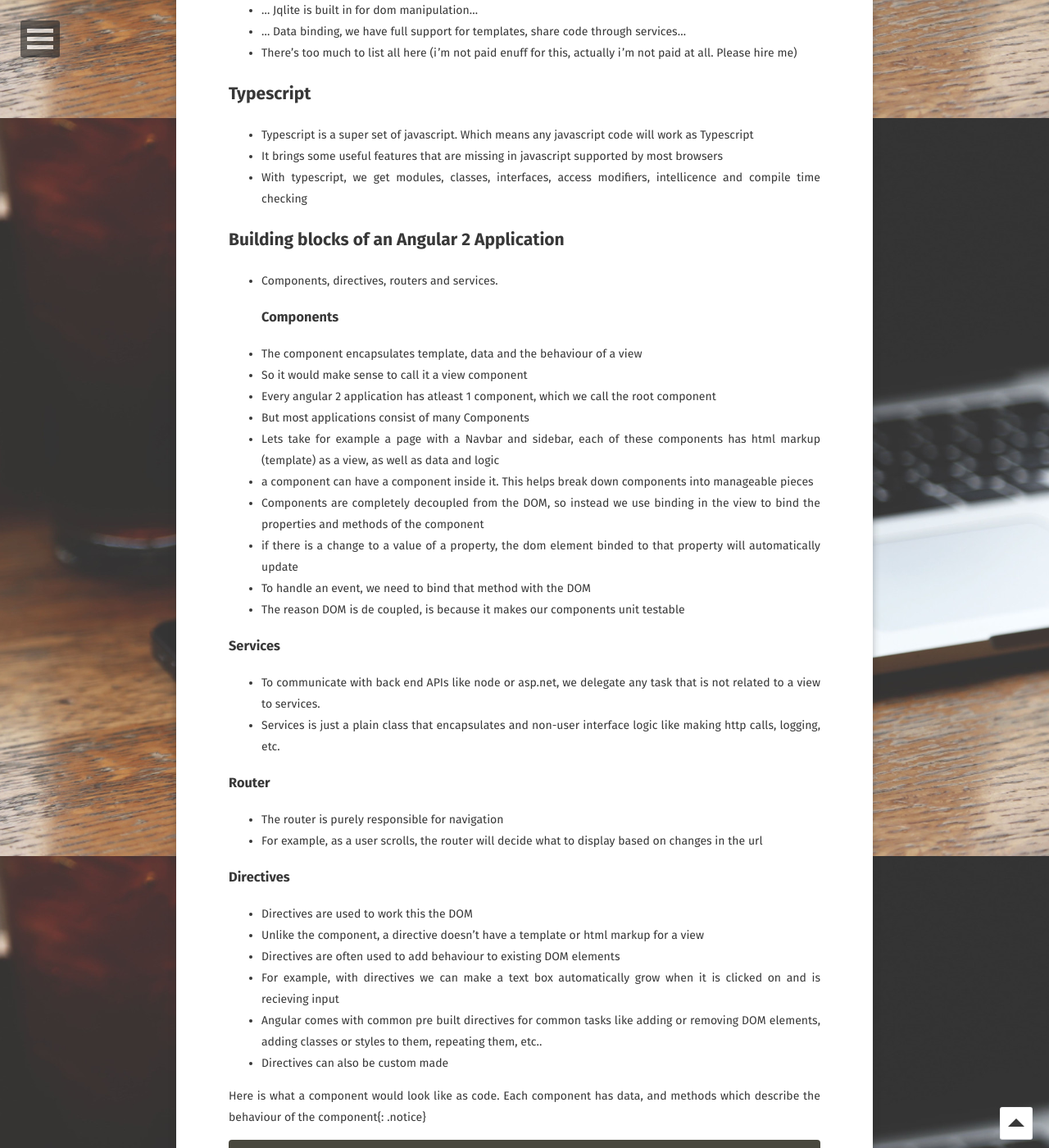
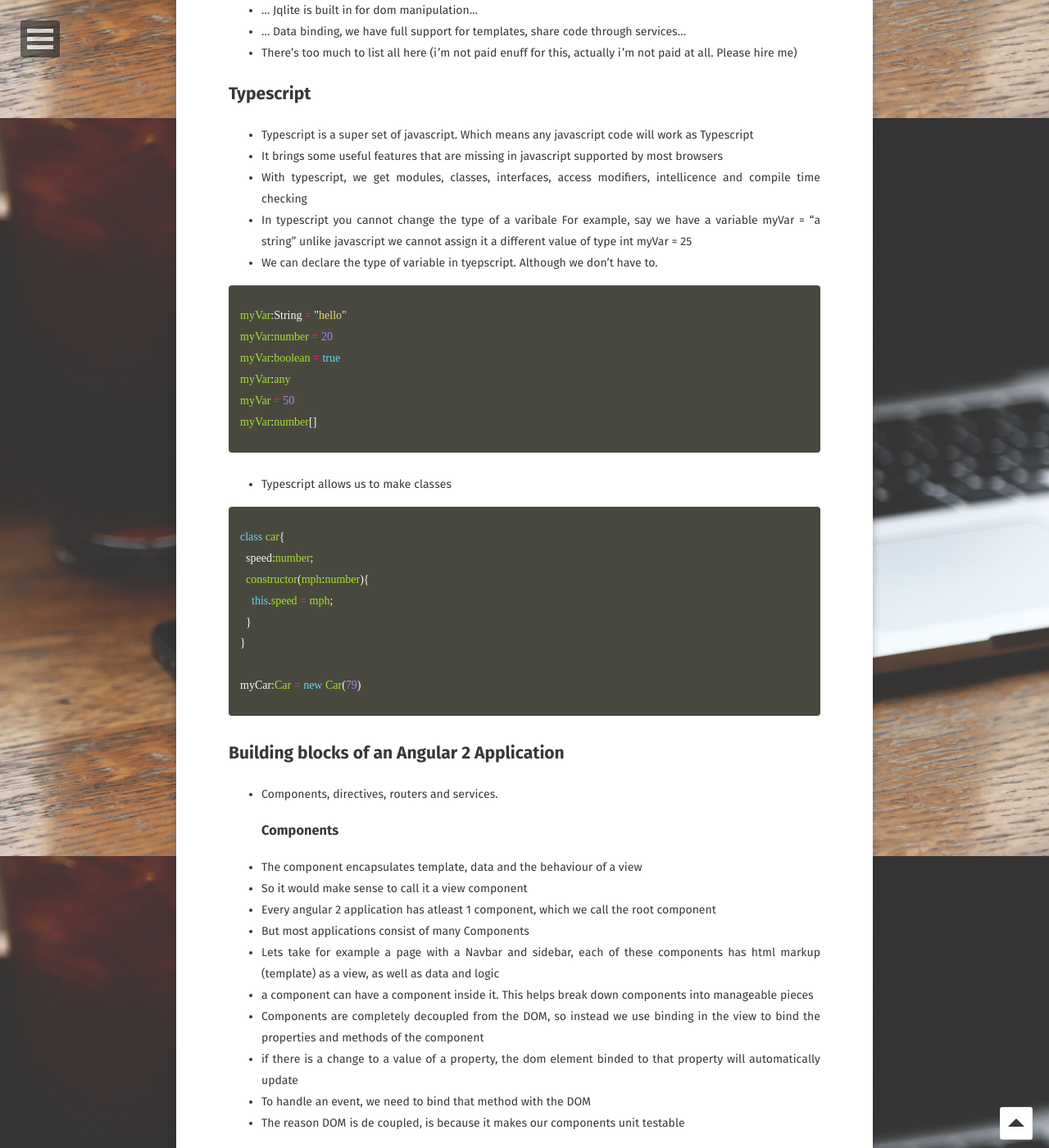
Before and after one commit to MuhammedMujahid/portfolio-blog, a Jekyll site: the page built from _posts/2017/June/2017-06-01-AngularJS.md, in a window 1280 px wide and 1400 px high, scrolled down 756 px. Shown: the whole window at 82% size. Built offline with Jekyll 4.4.1, drawn with Linux system fonts in a browser that asks for light colours; some web fonts are replaced; some of the changed text lies outside the part shown.

Commit message:
content modifications

```diff
--- a/_posts/2017/June/2017-06-01-AngularJS.md
+++ b/_posts/2017/June/2017-06-01-AngularJS.md
@@ -26,6 +26,36 @@
 - Typescript is a super set of javascript. Which means any javascript code will work as Typescript
 - It brings some useful features that are missing in javascript supported by most browsers
 - With typescript, we get modules, classes, interfaces, access modifiers, intellicence and compile time checking
+- In typescript you cannot change the type of a varibale
+For example, say we have a variable
+myVar = "a string"
+unlike javascript we cannot assign it a different value of type int
+myVar = 25
+- We can declare the type of variable in tyepscript. Although we don't have to.
+
+{% highlight javascript %}
+myVar:String = "hello"
+myVar:number = 20
+myVar:boolean = true
+myVar:any
+myVar = 50
+myVar:number[]
+{% endhighlight %}
+
+- Typescript allows us to make classes
+
+{% highlight javascript %}
+class car{
+  speed:number;
+  constructor(mph:number){
+    this.speed = mph;
+  }
+}
+
+myCar:Car = new Car(79)
+
+{% endhighlight %}
+
 
 ## Building blocks of an Angular 2 Application
 - Components, directives, routers and services.
@@ -68,3 +98,16 @@
 {% endhighlight %}
 
 **Note: npm is used to handle dependencies of our application**
+
+## component.ts file
+- the import statement imports the component from the angular class
+- Next up is the decorator defined by @Component{} and it defines more information about the class like how it works
+- inside the decorator is something called selector, and is the name of the tag which the component and component view is loaded into
+-  This file contains the logic
+
+## component.html
+- contains the html
+
+## component.css
+- contains the style sheet
+- captain obvious!
```
